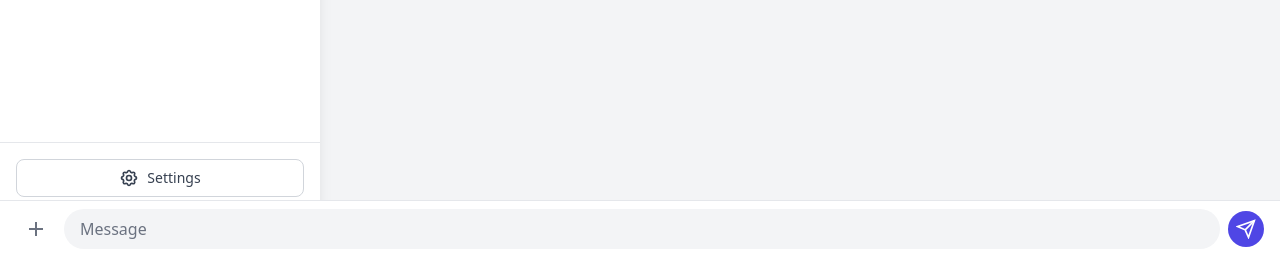
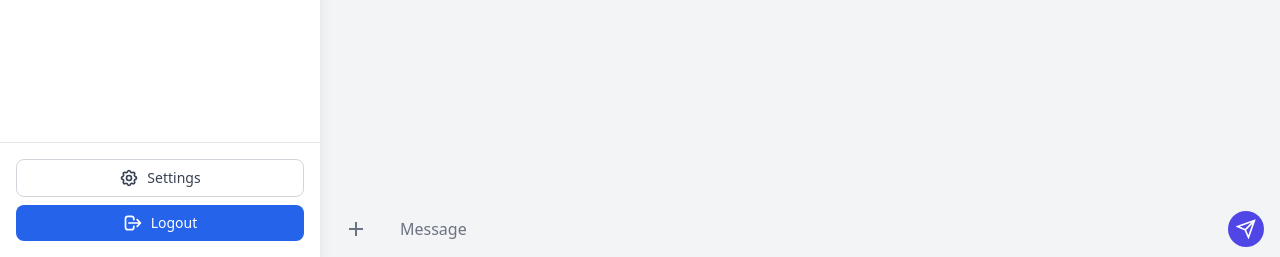
Before and after one commit to MrBlankCoding/Channel-Chat, a Flask app: page /room/1 in a window 1280 px wide. Shown: the part 543-800 px from the top of the page. Run offline with Flask 3, Linux system fonts and the light colour scheme; a user stored in the database is signed in; grey boxes marked "Sample" are stand-in pictures; a database or web service that is not in the repository returns one stand-in record (values such as "Sample title"); data that the repository does not hold is empty; some libraries are stand-ins or nearby versions.

Commit message:
Remove fixed positioning from input area in room template

```diff
--- a/ChatApp/templates/room.html
+++ b/ChatApp/templates/room.html
@@ -260,7 +260,6 @@
       {% endfor %}
    </div>
    <!-- Input area with sticky positioning -->
-   <div class="fixed bottom-0 right-0 md:right-auto w-full md:w-[calc(100%-320px)] bg-white dark:bg-gray-800 border-t border-gray-200 dark:border-gray-700">
       <!-- Emoji picker - now horizontal above the input -->
       <div id="emojiPicker" class="hidden px-4 py-2 border-b border-gray-200 dark:border-gray-700">
          <div class="flex overflow-x-auto hide-scrollbar gap-1 pb-1">
```
